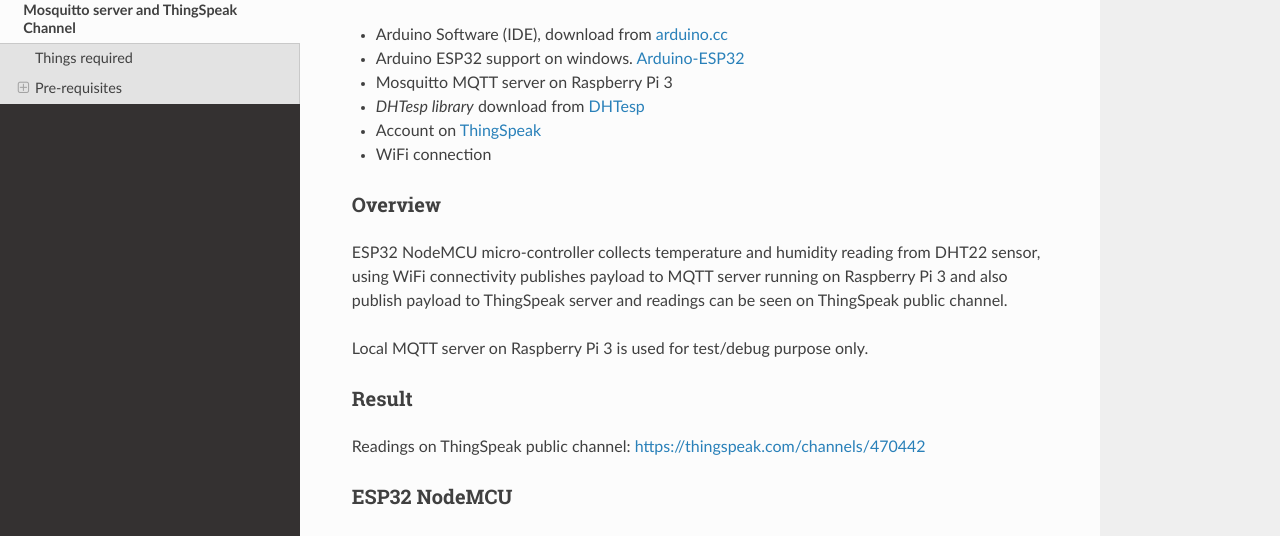
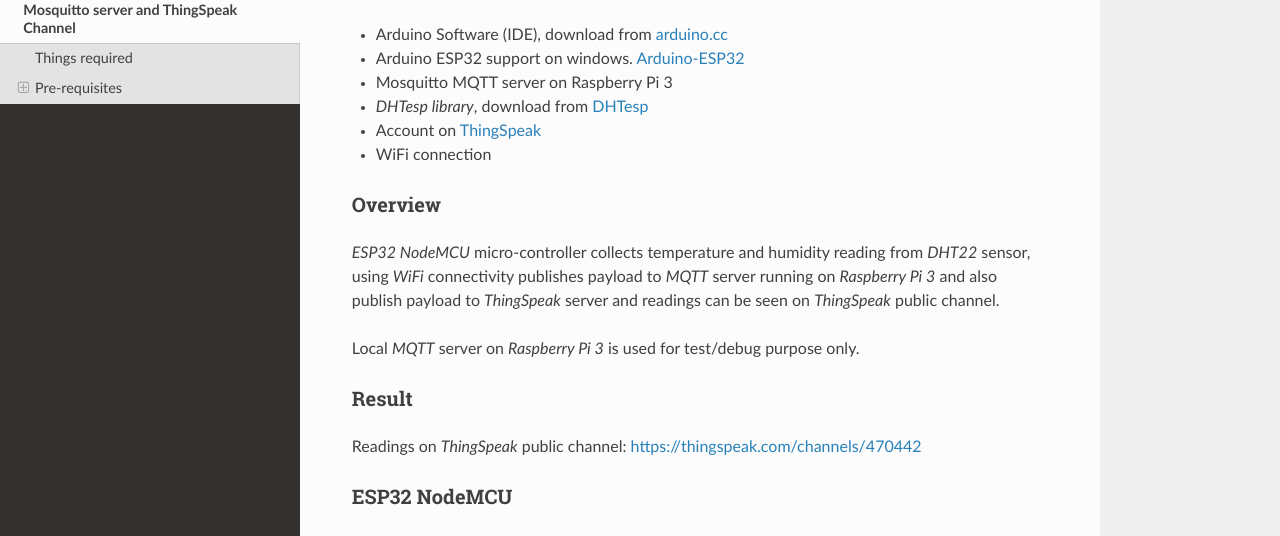
Before and after one commit to KhareS/IOT-DIY, a Sphinx documentation site: the page built from docs/source/ESP32NodeMCU/01.Publish_DHT22_data_to_ThingSpeak_channel.rst, in a window 1280 px wide and 900 px high, scrolled down 317 px. Shown: the part 161-697 px from the top of the window. Built offline with Sphinx 7.4.7 and the Read the Docs theme 2.0.0, drawn with Linux system fonts in a browser that asks for light colours; some of the changed text lies outside the part shown.

Commit message:
docs update

```diff
--- a/docs/source/ESP32NodeMCU/01.Publish_DHT22_data_to_ThingSpeak_channel.rst
+++ b/docs/source/ESP32NodeMCU/01.Publish_DHT22_data_to_ThingSpeak_channel.rst
@@ -35,7 +35,7 @@
 
 * Mosquitto MQTT server on Raspberry Pi 3
 
-* `DHTesp library` download from `DHTesp <https://github.com/beegee-tokyo/DHTesp/>`_
+* `DHTesp library`, download from `DHTesp <https://github.com/beegee-tokyo/DHTesp/>`_
 
 * Account on `ThingSpeak <https://thingspeak.com>`_
 
@@ -46,15 +46,15 @@
 Overview
 -----------
 
-ESP32 NodeMCU micro-controller collects temperature and humidity reading from DHT22 sensor, using WiFi connectivity publishes payload to MQTT server running on Raspberry Pi 3 and also publish payload to ThingSpeak server and readings can be seen on ThingSpeak public channel.
+`ESP32 NodeMCU` micro-controller collects temperature and humidity reading from `DHT22` sensor, using `WiFi` connectivity publishes payload to `MQTT` server running on `Raspberry Pi 3` and also publish payload to `ThingSpeak` server and readings can be seen on `ThingSpeak` public channel.
 
-Local MQTT server on Raspberry Pi 3 is used for test/debug purpose only.
+Local `MQTT` server on `Raspberry Pi 3` is used for test/debug purpose only.
 
 
 Result
 -------
 
-Readings on ThingSpeak public channel: https://thingspeak.com/channels/470442
+Readings on `ThingSpeak` public channel: https://thingspeak.com/channels/470442
 
 
 ESP32 NodeMCU
@@ -114,7 +114,7 @@
 
 
 .. note::
-    Replace ssid and pwd with your WiFi SSID and password
+    Replace `ssid` and `pwd` with your `WiFi SSID` and `password`.
 
 
 Number of attempts
@@ -163,7 +169,7 @@
     char* thinkSpeakServer = "mqtt.thingspeak.com";
 
 .. note::
-    Copy channel id and API key from ThingSpeak server.
+    Copy `channel id` and `API` key from ThingSpeak server.
 
 
 
```
Also changed, not shown: other parts of docs/source/ESP32NodeMCU/01.Publish_DHT22_data_to_ThingSpeak_channel.rst (+13 -1 lines).
